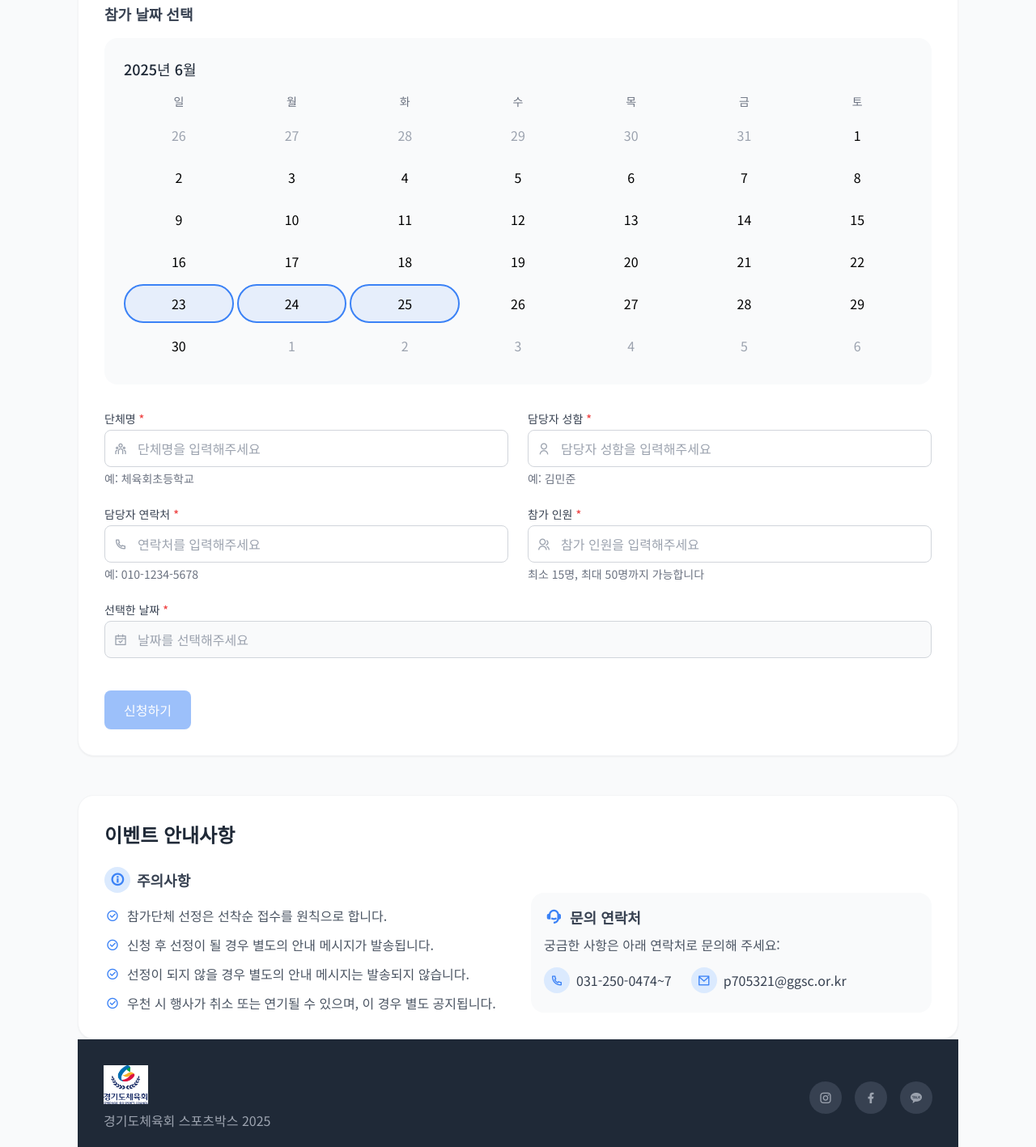
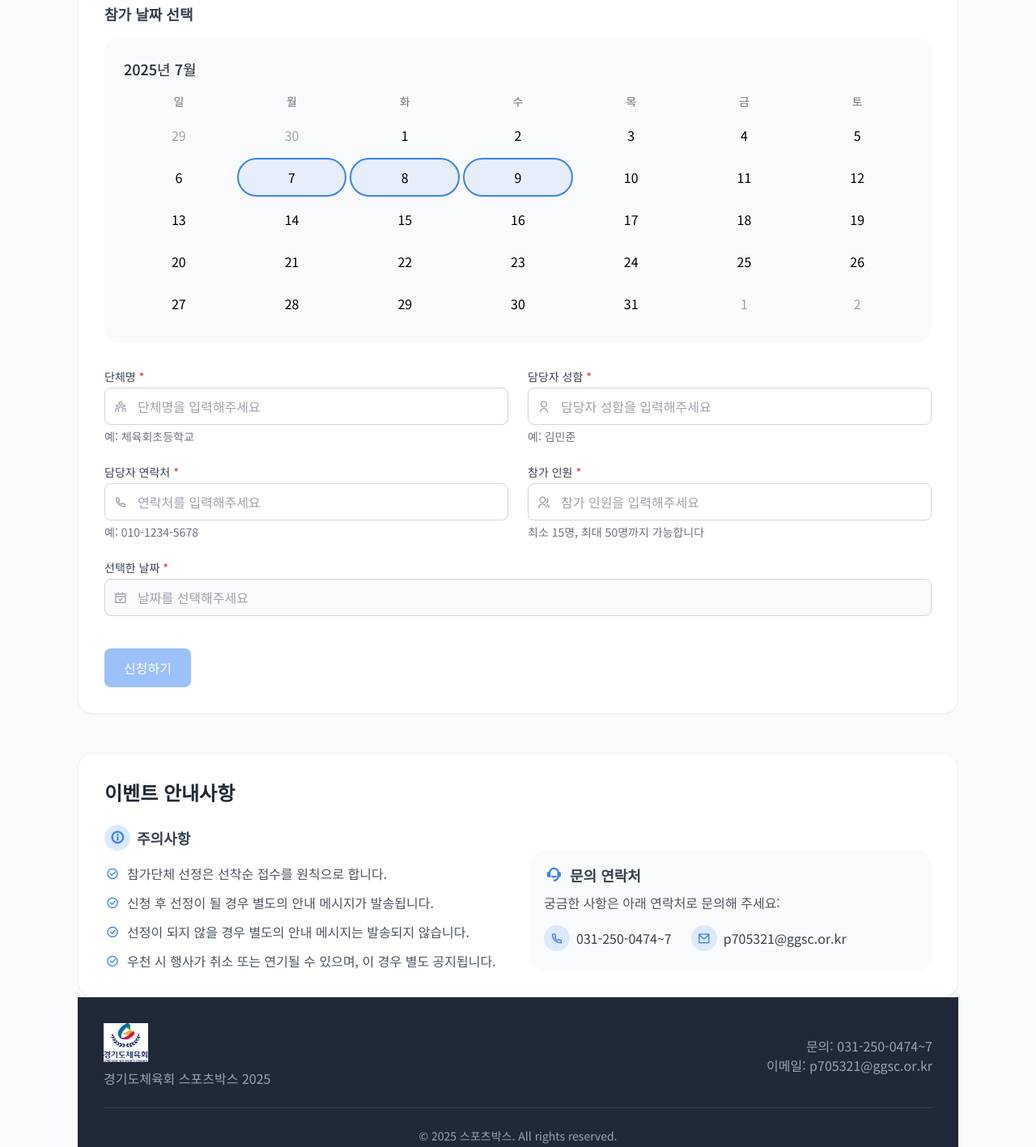
Before and after one commit to sportsbox031/event, a plain HTML site: page index.html in a window 1280 px wide. Shown: the part 682-2099 px from the top of the page at 81% size. Drawn offline with nearby package versions, Linux system fonts and the light colour scheme.

Commit message:
Update index.html

```diff
--- a/index.html
+++ b/index.html
@@ -60,7 +60,7 @@
                 <div class="flex flex-col md:flex-row items-center justify-between">
                     <div class="md:w-1/2 mb-8 md:mb-0">
                         <h1 class="text-4xl md:text-5xl font-bold text-gray-900 mb-4">스포츠박스 하계 이벤트</h1>
-                        <p class="text-xl text-gray-700 mb-6">2025년 6월 23일 - 6월 25일</p>
+<p class="text-xl text-gray-700 mb-6">2025년 7월 7일 - 7월 9일</p>
 <div class="bg-white rounded-lg p-4 shadow-sm border border-gray-100">
     <div class="flex items-center mb-2">
         <div class="w-8 h-8 flex items-center justify-center bg-primary rounded-full text-white mr-3">
@@ -72,7 +72,7 @@
         <div class="w-8 h-8 flex items-center justify-center bg-primary rounded-full text-white mr-3">
             <i class="ri-calendar-line"></i>
         </div>
-                                <p class="text-gray-700">1차(6/23), 2차(6/24), 3차(6/25)</p>
+        <p class="text-gray-700">1차(7/7), 2차(7/8), 3차(7/9)</p>
     </div>
 </div>
                     </div>
@@ -93,7 +93,7 @@
                     <h3 class="text-lg font-semibold text-gray-700 mb-4">참가 날짜 선택</h3>
                     <div class="bg-gray-50 rounded-lg p-4 md:p-6">
                         <div class="flex justify-between items-center mb-4">
-                            <h4 class="text-lg font-medium text-gray-800">2025년 6월</h4>
+                            <h4 class="text-lg font-medium text-gray-800">2025년 7월</h4>
                         </div>
 
                         <!-- Calendar Header -->
@@ -110,58 +110,49 @@
                         <!-- Calendar Days -->
                         <div class="grid grid-cols-7 gap-1">
                             <!-- Week 1 -->
-                            <div class="h-12 flex items-center justify-center text-gray-400">26</div>
-                            <div class="h-12 flex items-center justify-center text-gray-400">27</div>
-                            <div class="h-12 flex items-center justify-center text-gray-400">28</div>
                             <div class="h-12 flex items-center justify-center text-gray-400">29</div>
                             <div class="h-12 flex items-center justify-center text-gray-400">30</div>
-                            <div class="h-12 flex items-center justify-center text-gray-400">31</div>
                             <div class="h-12 flex items-center justify-center">1</div>
-
-                            <!-- Week 2 -->
                             <div class="h-12 flex items-center justify-center">2</div>
                             <div class="h-12 flex items-center justify-center">3</div>
                             <div class="h-12 flex items-center justify-center">4</div>
                             <div class="h-12 flex items-center justify-center">5</div>
+
+                            <!-- Week 2 (Event Days) -->
                             <div class="h-12 flex items-center justify-center">6</div>
-                            <div class="h-12 flex items-center justify-center">7</div>
-                            <div class="h-12 flex items-center justify-center">8</div>
-
-                            <!-- Week 3 -->
-                            <div class="h-12 flex items-center justify-center">9</div>
+                            <div class="calendar-day h-12 flex items-center justify-center rounded-full border-2 border-transparent cursor-pointer highlight" data-date="2025-07-07">7</div>
+                            <div class="calendar-day h-12 flex items-center justify-center rounded-full border-2 border-transparent cursor-pointer highlight" data-date="2025-07-08">8</div>
+                            <div class="calendar-day h-12 flex items-center justify-center rounded-full border-2 border-transparent cursor-pointer highlight" data-date="2025-07-09">9</div>
                             <div class="h-12 flex items-center justify-center">10</div>
                             <div class="h-12 flex items-center justify-center">11</div>
                             <div class="h-12 flex items-center justify-center">12</div>
+
+                            <!-- Week 3 -->
                             <div class="h-12 flex items-center justify-center">13</div>
                             <div class="h-12 flex items-center justify-center">14</div>
                             <div class="h-12 flex items-center justify-center">15</div>
-
-                            <!-- Week 4 -->
                             <div class="h-12 flex items-center justify-center">16</div>
                             <div class="h-12 flex items-center justify-center">17</div>
                             <div class="h-12 flex items-center justify-center">18</div>
                             <div class="h-12 flex items-center justify-center">19</div>
+
+                            <!-- Week 4 -->
                             <div class="h-12 flex items-center justify-center">20</div>
                             <div class="h-12 flex items-center justify-center">21</div>
                             <div class="h-12 flex items-center justify-center">22</div>
+                            <div class="h-12 flex items-center justify-center">23</div>
+                            <div class="h-12 flex items-center justify-center">24</div>
+                            <div class="h-12 flex items-center justify-center">25</div>
+                            <div class="h-12 flex items-center justify-center">26</div>
 
-                            <!-- Week 5 (Event Days) -->
-                            <div class="calendar-day h-12 flex items-center justify-center rounded-full border-2 border-transparent cursor-pointer highlight" data-date="2025-06-23">23</div>
-                            <div class="calendar-day h-12 flex items-center justify-center rounded-full border-2 border-transparent cursor-pointer highlight" data-date="2025-06-24">24</div>
-                            <div class="calendar-day h-12 flex items-center justify-center rounded-full border-2 border-transparent cursor-pointer highlight" data-date="2025-06-25">25</div>
-                            <div class="h-12 flex items-center justify-center">26</div>
+                            <!-- Week 5 -->
                             <div class="h-12 flex items-center justify-center">27</div>
                             <div class="h-12 flex items-center justify-center">28</div>
                             <div class="h-12 flex items-center justify-center">29</div>
-
-                            <!-- Week 6 -->
                             <div class="h-12 flex items-center justify-center">30</div>
+                            <div class="h-12 flex items-center justify-center">31</div>
                             <div class="h-12 flex items-center justify-center text-gray-400">1</div>
                             <div class="h-12 flex items-center justify-center text-gray-400">2</div>
-                            <div class="h-12 flex items-center justify-center text-gray-400">3</div>
-                            <div class="h-12 flex items-center justify-center text-gray-400">4</div>
-                            <div class="h-12 flex items-center justify-center text-gray-400">5</div>
-                            <div class="h-12 flex items-center justify-center text-gray-400">6</div>
                         </div>
                     </div>
                 </div>
@@ -317,22 +308,9 @@
                         <img src="https://raw.githubusercontent.com/sportsbox031/event/main/logo-1.jpg" alt="스포츠박스 로고" class="h-12 w-auto mb-2">
                         <p class="text-gray-400">경기도체육회 스포츠박스 2025</p>
                     </div>
-                    <div class="flex space-x-4">
-                        <a href="#" class="text-gray-400 hover:text-white transition-colors">
-                            <div class="w-10 h-10 flex items-center justify-center rounded-full bg-gray-700 hover:bg-gray-600">
-                                <i class="ri-instagram-line"></i>
-                            </div>
-                        </a>
-                        <a href="#" class="text-gray-400 hover:text-white transition-colors">
-                            <div class="w-10 h-10 flex items-center justify-center rounded-full bg-gray-700 hover:bg-gray-600">
-                                <i class="ri-facebook-fill"></i>
-                            </div>
-                        </a>
-                        <a href="#" class="text-gray-400 hover:text-white transition-colors">
-                            <div class="w-10 h-10 flex items-center justify-center rounded-full bg-gray-700 hover:bg-gray-600">
-                                <i class="ri-kakao-talk-fill"></i>
-                            </div>
-                        </a>
+                    <div class="text-right">
+                        <p class="text-gray-400">문의: 031-250-0474~7</p>
+                        <p class="text-gray-400">이메일: p705321@ggsc.or.kr</p>
                     </div>
                 </div>
                 <div class="border-t border-gray-700 mt-6 pt-6 text-center text-gray-400 text-sm">
```
Lines whose indentation alone changed are shown as unchanged.
